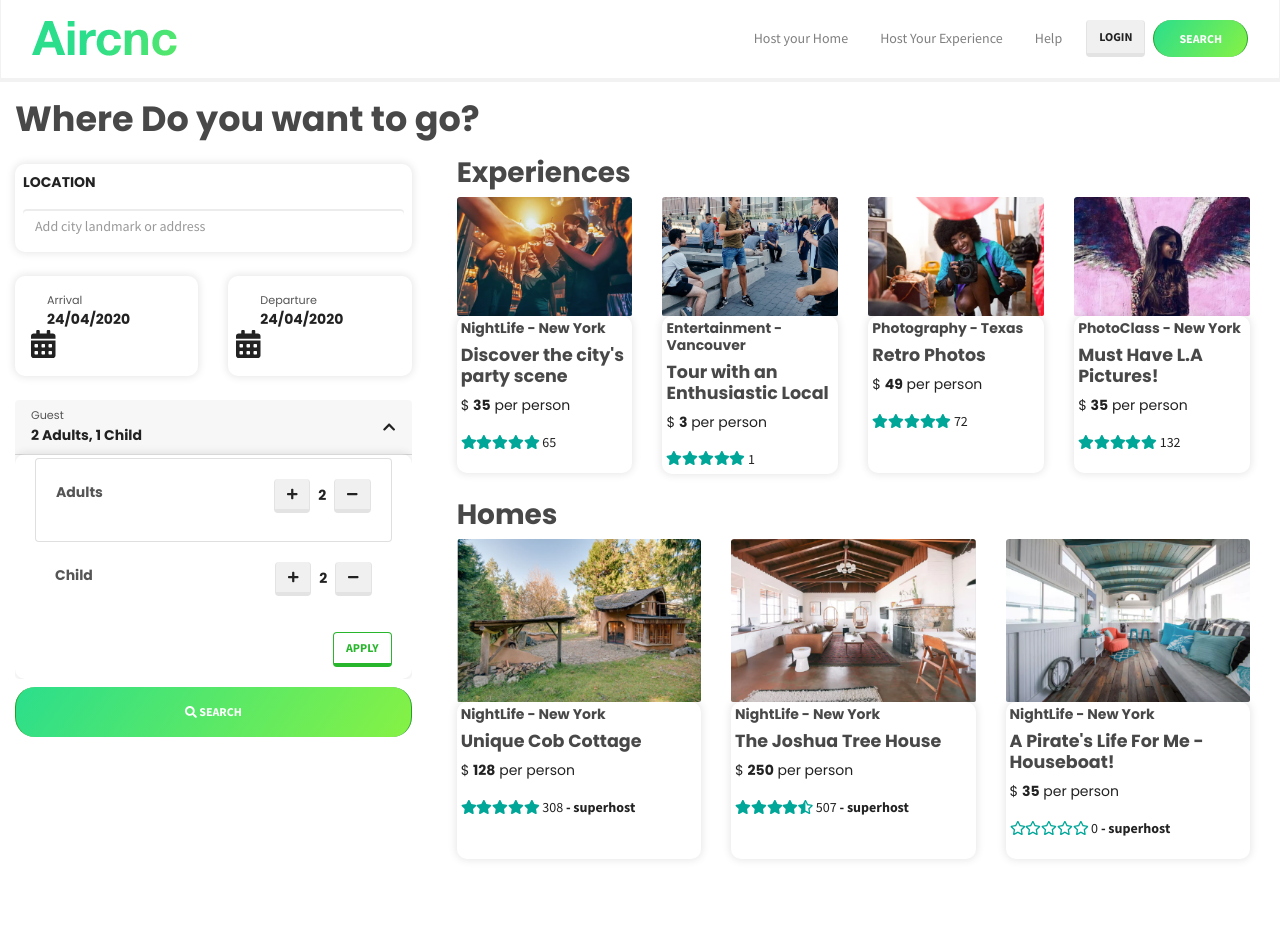
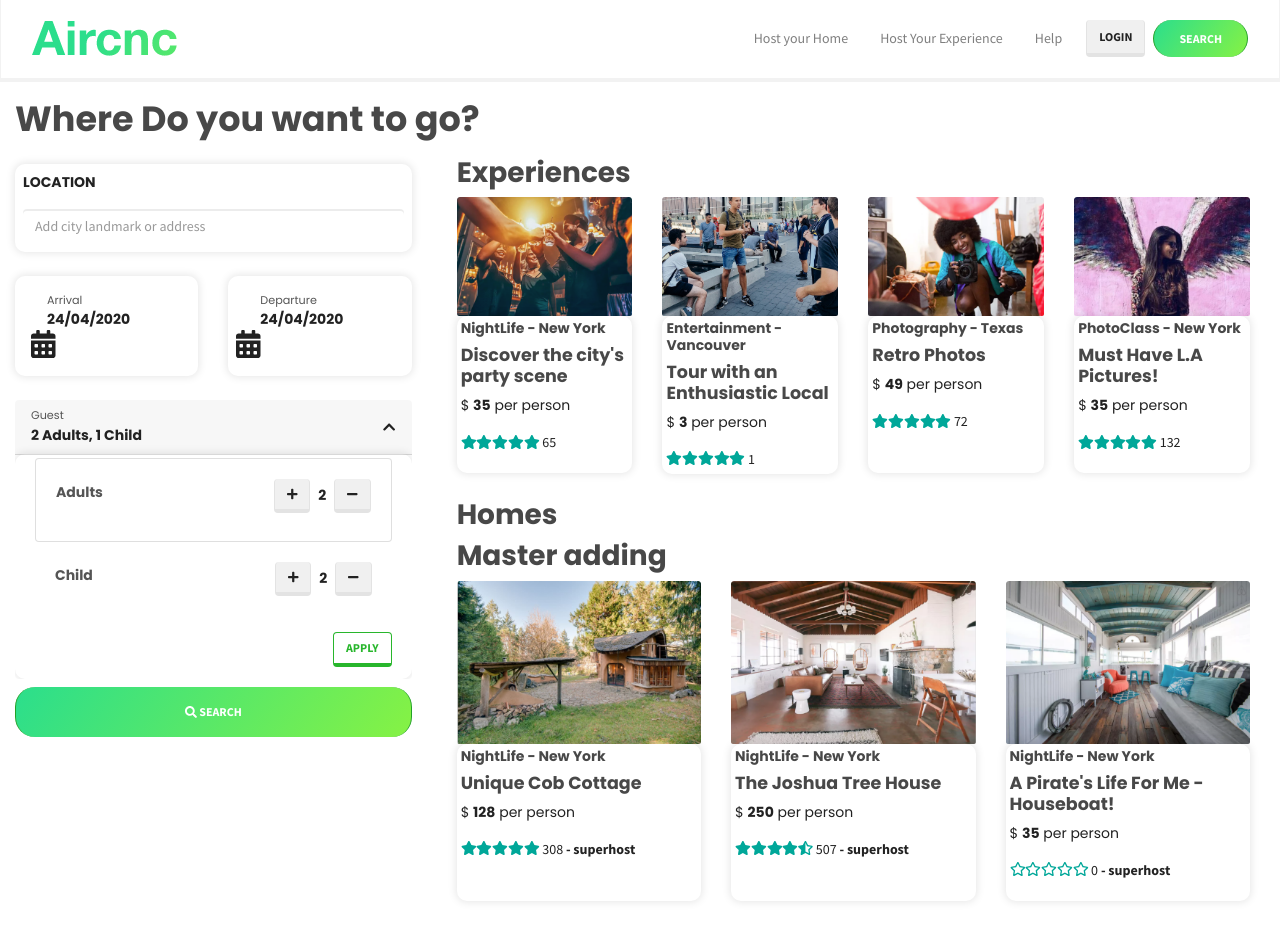
Before and after one commit to habib610/air-cnc, a React (Create React App) app in the folder frontend/: page / in a window 1280 px wide. Before the commit the page ends 883 px from the top, so only its background shows below. Built offline with nearby package versions, Linux system fonts and the light colour scheme.

Commit message:
adding-to-new-master-branch

```diff
--- a/frontend/src/Screens/HomeScreen.js
+++ b/frontend/src/Screens/HomeScreen.js
@@ -40,6 +40,7 @@ const HomeScreen = () => {
                 </Col>
                <Col className="mb-4">
                     <h2>Homes</h2>
+                    <h2>Master adding</h2>
                     <Row className="experience">
                     {
                         homes.map(trip => <Col xs={12} sm={12}  md={4}  key={trip._id}  >
```
